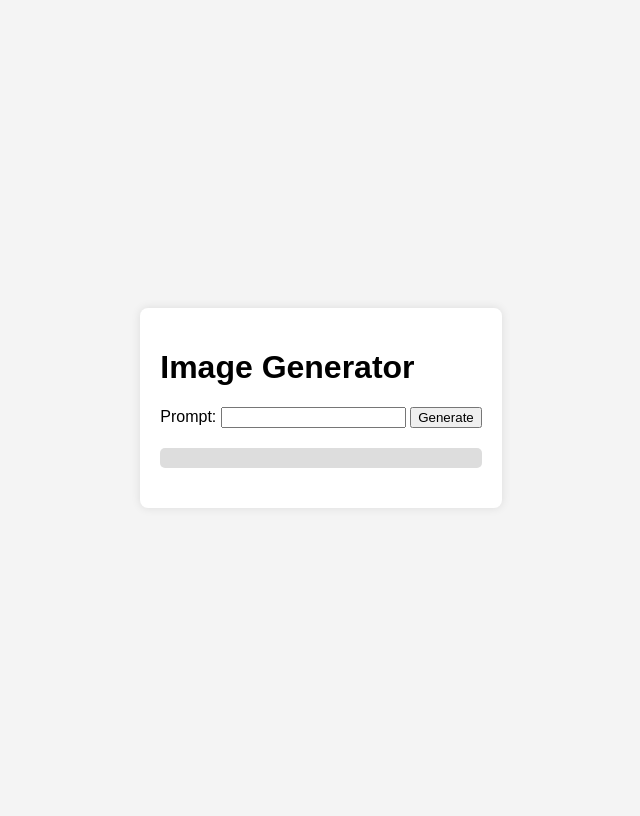
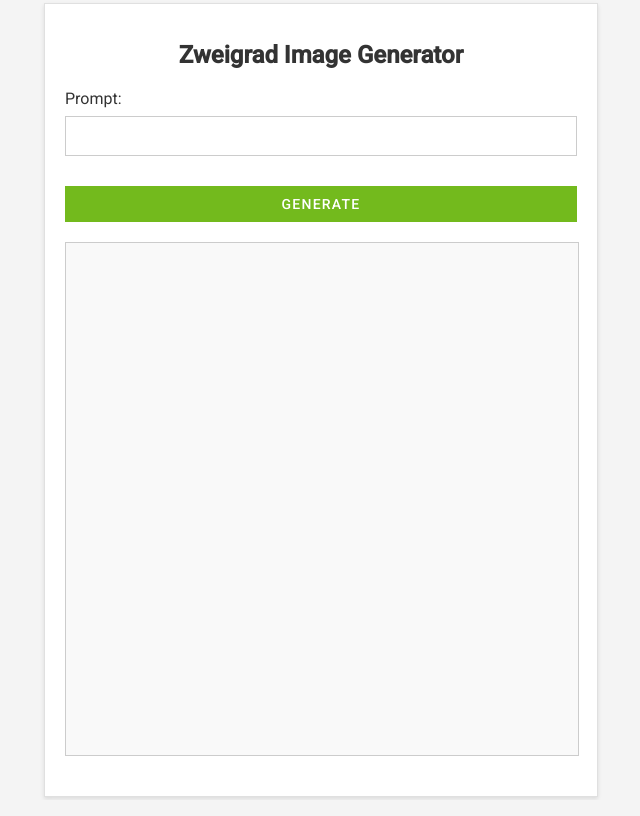
Before and after one commit to fivefourtwo/zgrd_sd, a Flask app: page / in a window 1280 px wide. Shown: the whole page, without its empty margins (319-959 px from the left). Run offline with Flask 3, Linux system fonts and the light colour scheme; parts of the project's set-up code (start-up, migrations or seed data) failed here and were passed over.

Commit message:
Removed progress bar, added loading spinner, UI adjustments

```diff
--- a/app/main.py
+++ b/app/main.py
@@ -10,11 +10,10 @@ app = Flask(__name__, static_url_path='/static')
 
 API_URL = "http://localhost:7861/sdapi/v1/txt2img"
 OPTIONS_URL = "http://localhost:7861/sdapi/v1/options"
-PROGRESS_URL = "http://localhost:7861/sdapi/v1/progress"
 MODELS_URL = "http://localhost:7861/sdapi/v1/sd-models"
 MODEL_PATH = os.path.join(os.getcwd(), "models", "dreamshaperXL_sfwLightningDPMSDE.safetensors")
 MODEL_CONFIG = os.path.join(os.getcwd(), "models", "dreamshaperXL_sfwLightningDPMSDE.safetensors.json")
-OUTPUT_FOLDER = "D:\outputs"
+OUTPUT_FOLDER = "D:/outputs"
 
 if not os.path.exists(OUTPUT_FOLDER):
     os.makedirs(OUTPUT_FOLDER)
@@ -96,19 +95,6 @@ def generate():
         logging.error(f"API request failed with status {response.status_code}: {response.text}")
         return jsonify({'error': 'Failed to generate image'}), 500
 
-@app.route('/progress', methods=['GET'])
-def progress():
-    try:
-        progress_response = requests.get(PROGRESS_URL)
-        if progress_response.status_code == 200:
-            return jsonify(progress_response.json())
-        else:
-            return jsonify({'error': 'Failed to retrieve progress'}), 500
-    except Exception as e:
-        logging.error(f"Error fetching progress: {e}")
-        return jsonify({'error': 'An error occurred while fetching progress'}), 500
-
-
 @app.route('/outputs/<filename>')
 def serve_image(filename):
     return send_from_directory(OUTPUT_FOLDER, filename)
--- a/app/static/css/styles.css
+++ b/app/static/css/styles.css
@@ -1,32 +1,126 @@
+@import url('https://fonts.googleapis.com/css2?family=Roboto:wght@400;500&display=swap');
+
 body {
-    font-family: Arial, sans-serif;
+    font-family: 'Roboto', sans-serif;
     background-color: #f4f4f4;
     display: flex;
     justify-content: center;
     align-items: center;
     height: 100vh;
+    margin: 0;
 }
 
 .container {
     background-color: #fff;
     padding: 20px;
-    border-radius: 8px;
-    box-shadow: 0 0 10px rgba(0, 0, 0, 0.1);
+    border: 1px solid #e0e0e0;
+    box-shadow: 0 2px 4px rgba(0, 0, 0, 0.1);
+    width: 512px;
+    text-align: center;
 }
 
-#progress-container {
-    width: 100%;
-    background-color: #ddd;
-    border-radius: 5px;
-    margin: 20px 0;
-    height: 20px;
-    overflow: hidden;
+h1 {
+    font-size: 24px;
+    margin-bottom: 20px;
+    color: #333;
 }
 
-#progress-bar {
-    height: 100%;
-    width: 0;
+form {
+    display: flex;
+    flex-direction: column;
+}
+
+label {
+    font-size: 16px;
+    color: #333;
+    margin-bottom: 8px;
+    text-align: left;
+}
+
+input[type="text"] {
+    padding: 10px;
+    font-size: 16px;
+    border: 1px solid #ccc;
+    margin-bottom: 20px;
+    width: 100%;
+    box-sizing: border-box;
+}
+
+.mdc-button {
+    display: inline-block;
+    font-family: Roboto, sans-serif;
+    font-size: 0.875rem;
+    font-weight: 500;
+    letter-spacing: 0.0892857em;
+    text-decoration: none;
+    text-transform: uppercase;
+    padding: 0 16px;
+    min-width: 64px;
+    height: 36px;
+    border-radius: 0;
+    border: none;
+    cursor: pointer;
+    outline: none;
+    margin-top: 10px;
+}
+
+.mdc-button--raised {
+    color: #fff;
     background-color: #73BA1D;
+}
+
+.mdc-button--raised:hover {
+    background-color: #fff;
+    border: 2px solid #73BA1D;
+    color: #73BA1D;
+}
+
+.mdc-button--outlined {
+    color: #73BA1D;
+    border: 2px solid #73BA1D;
+    padding: 0 15px;
+    align-items: center;
+}
+
+.mdc-button--outlined:hover {
+    background-color: rgba(115, 186, 29, 0.04);
+}
+
+.image-placeholder {
+    position: relative;
+    width: 512px;
+    height: 512px;
+    border: 1px solid #ccc;
+    margin: 20px auto;
+    display: flex;
+    justify-content: center;
+    align-items: center;
+    overflow: hidden;
+    background-color: #f9f9f9;
+}
+
+.spinner {
+    display: none;
+    width: 50px;
+    height: 50px;
+    border: 5px solid #ddd;
+    border-top: 5px solid #73BA1D;
+    border-radius: 50%;
+    animation: spin 1s linear infinite;
+}
+
+@keyframes spin {
+    0% {
+        transform: rotate(0deg);
+    }
+    100% {
+        transform: rotate(360deg);
+    }
+}
+
+#generated-image {
+    max-width: 100%;
+    display: none;
 }
 
 #result {
@@ -34,9 +128,10 @@ body {
     margin-top: 20px;
 }
 
-#generated-image {
-    max-width: 100%;
-    display: none;
+#generation-time {
+    margin-top: 10px;
+    font-size: 14px;
+    color: #333;
 }
 
 #download-link {
--- a/app/static/js/script.js
+++ b/app/static/js/script.js
@@ -2,32 +2,16 @@ document.getElementById('generate-form').addEventListener('submit', async functi
     event.preventDefault();
 
     const prompt = document.getElementById('prompt').value;
-    const progressBar = document.getElementById('progress-bar');
+    const loadingSpinner = document.getElementById('loading-spinner');
     const resultDiv = document.getElementById('result');
+    const imagePlaceholder = document.getElementById('image-placeholder');
     const imageElement = document.getElementById('generated-image');
     const downloadLink = document.getElementById('download-link');
     const generationTimeElement = document.getElementById('generation-time');
 
     resultDiv.style.display = 'none';
-    progressBar.style.width = '0%';
-
-    let progressInterval;
-
-    const startProgressPolling = () => {
-        progressInterval = setInterval(async () => {
-            const progressResponse = await fetch('/progress');
-            if (progressResponse.ok) {
-                const progressData = await progressResponse.json();
-                const progress = progressData.progress * 100;
-                progressBar.style.width = `${progress}%`;
-                if (progress >= 100) {
-                    clearInterval(progressInterval);
-                }
-            }
-        }, 1000); // Poll every second
-    };
-
-    startProgressPolling();
+    imageElement.style.display = 'none';
+    loadingSpinner.style.display = 'block';
 
     const response = await fetch('/generate', {
         method: 'POST',
@@ -39,8 +23,7 @@ document.getElementById('generate-form').addEventListener('submit', async functi
         })
     });
 
-    clearInterval(progressInterval);
-    progressBar.style.width = '100%';
+    loadingSpinner.style.display = 'none';
 
     if (response.ok) {
         const data = await response.json();
--- a/app/templates/index.html
+++ b/app/templates/index.html
@@ -5,22 +5,23 @@
     <meta name="viewport" content="width=device-width, initial-scale=1.0">
     <title>Image Generator</title>
     <link rel="stylesheet" href="/static/css/styles.css">
+    <link href="https://fonts.googleapis.com/icon?family=Material+Icons" rel="stylesheet">
 </head>
 <body>
     <div class="container">
-        <h1>Image Generator</h1>
+        <h1>Zweigrad Image Generator</h1>
         <form id="generate-form">
             <label for="prompt">Prompt:</label>
             <input type="text" id="prompt" name="prompt" required>
-            <button type="submit">Generate</button>
+            <button type="submit" class="mdc-button mdc-button--raised">Generate</button>
         </form>
-        <div id="progress-container">
-            <div id="progress-bar"></div>
+        <div id="image-placeholder" class="image-placeholder">
+            <div id="loading-spinner" class="spinner"></div>
+            <img id="generated-image" src="" alt="Generated Image">
         </div>
         <div id="result">
-            <img id="generated-image" src="" alt="Generated Image">
             <p id="generation-time"></p>
-            <a id="download-link" href="#" download>Download Image</a>
+            <a id="download-link" href="#" download class="mdc-button mdc-button--outlined">Download Image</a>
         </div>
     </div>
     <script src="/static/js/script.js"></script>
```
